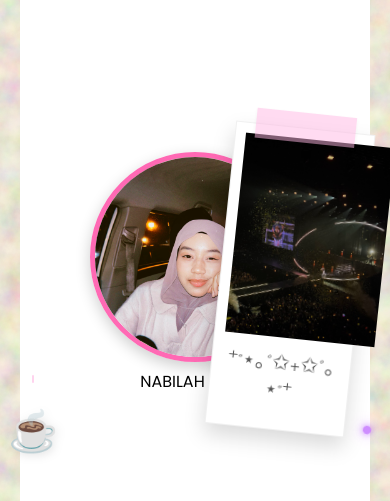
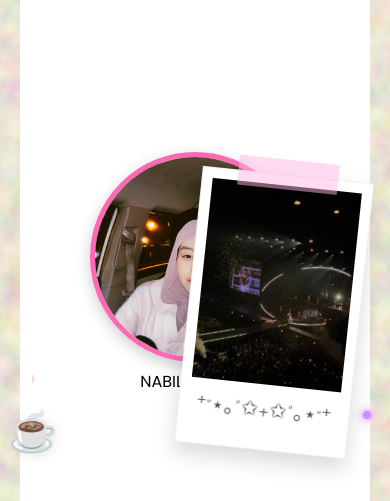
Before and after one commit to tnktak/Nabilah-Almy-Portfolio-.github.io, a plain HTML site: page index.html in a window 390 px wide. Shown: the part 343-844 px from the top of the page. Drawn offline with Linux system fonts and the light colour scheme.

Commit message:
Update style.css

```diff
--- a/style.css
+++ b/style.css
@@ -278,29 +278,7 @@ body {
 .multimedia-header { background-color: #ff69b4; text-transform: uppercase; }
 .styled-table th, .styled-table td { padding: 15px 20px; border-bottom: 1px solid #eee; }
 
-@media (max-width: 768px) {
-    .bio-pic-bottom-left,
-    .bio-pic-bottom-right {
-        position: relative; /* Moves them into the normal flow of the page */
-        bottom: auto;
-        left: auto;
-        right: auto;
-        display: inline-block; /* Puts them side-by-side if they fit */
-        margin: 20px auto;
-        z-index: 1;
-        width: 140px; /* Keeps them a nice size */
-    }
 
-    .portfolio-container {
-        display: flex;
-        flex-direction: column;
-        align-items: center;
-        padding-bottom: 50px;
-    }
-
-    .bio-pic-bottom-right {
-        margin-top: -10px;
-    }
 
 /* =========================================
    8. DECORATIONS & ANIMATIONS
```
